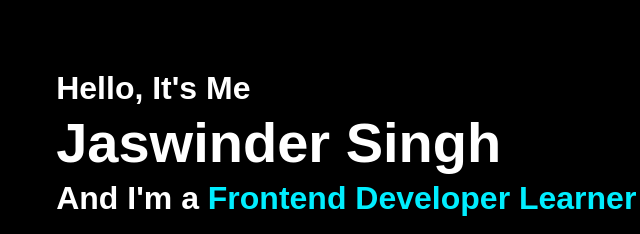
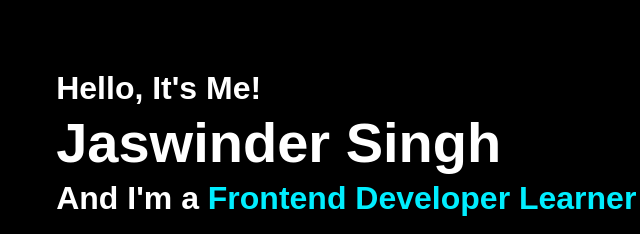
Before and after one commit to JassLamsir/PersonalWebsite, a plain HTML site: page index.html in a window 1280 px wide. Shown: the part 258-492 px from the top of the page, 59-699 px from the left. Drawn offline with Linux system fonts and the light colour scheme; files whose address does not match are found by name.

Commit message:
test commit

```diff
--- a/index.html
+++ b/index.html
@@ -28,7 +28,7 @@
 
     <section class="home" id="home">
         <div class="home-content">
-            <h3>Hello, It's Me</h3>
+            <h3>Hello, It's Me!</h3>
             <h1>Jaswinder Singh</h1>
             <h3>And I'm a <span>Frontend Developer Learner</span></h3>
             <p>Lorem ipsum dolor sit amet consectetur, adipisicing elit. Facere illum accusantium iusto, maiores sit impedit culpa neque.</p>
```
